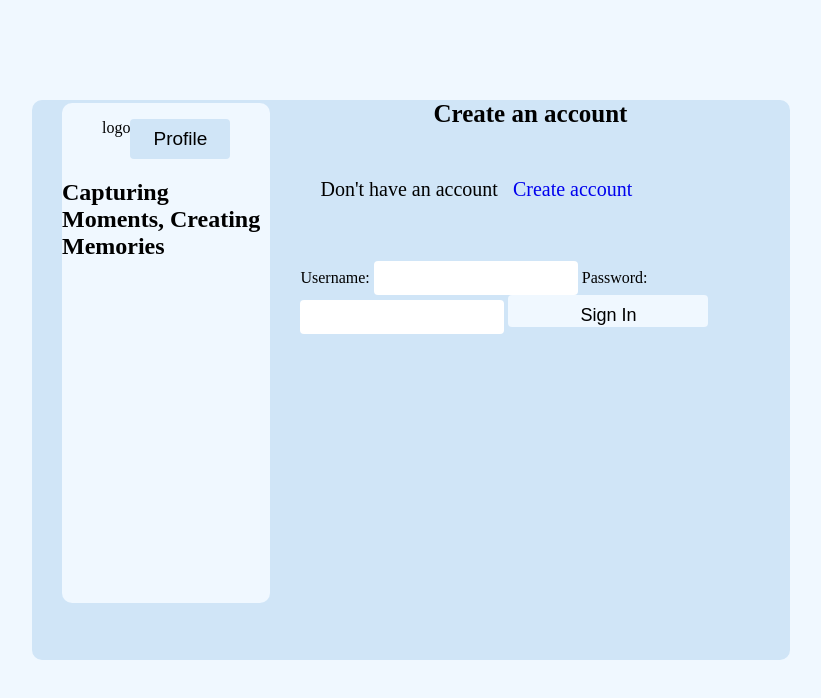
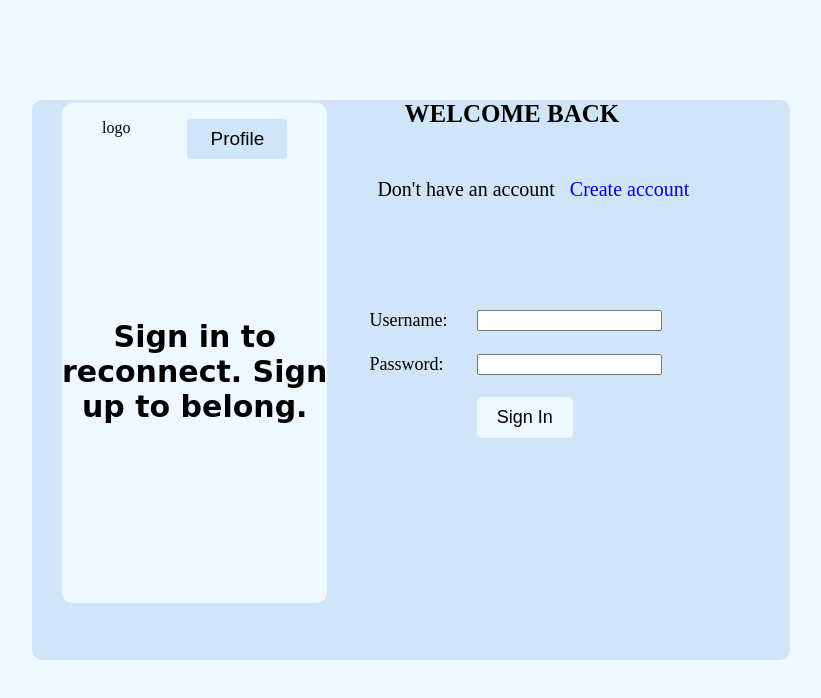
Before and after one commit to Ndima-karabo17/Simple-OOP-Login-Profile-System, a plain HTML site: page index.html in a window 1280 px wide. Shown: the whole page, without its empty margins (276-1097 px from the left). Drawn offline with Linux system fonts and the light colour scheme.

Commit message:
Update index.html
I change slogan from creating moments to sign up to belong

```diff
--- a/index.html
+++ b/index.html
@@ -13,29 +13,33 @@
     <li>logo</li>
     <li><button><a href="profile.html">Profile</a></button></li>
 </ul>
-<div>
-    <h2>Capturing Moments, Creating Memories</h2>
+<div id="slogan">
+    <h2>Sign in to reconnect. Sign up to belong.</h2>
 </div>
     </section>
   <section class="signup-section">
     <div id="signup">
-        <h2>Create an account</h2>
+        <h2>WELCOME BACK</h2>
         <p><span>Don't have an account</span><a href="signup.html">Create account</a></p>
     </div>
     <div id="login-div">
-        <form action="">
-            <tr>
-                <td>Username:</td>
-                <td><input type="text" name="username-login" id="username-login"></td>
+        <form action="/index.html">
+            <table>
+                <tr>
+                <td >Username:</td>
+                <td><input type="text" name="username-login" id="username-login" required></td>
             </tr>
+            <br>
             <tr>
                 <td>Password:</td>
-                <td><input type="password" name="password-login" id="password-login"></td>
+                <td><input type="password" name="password-login" id="password-login" required></td>
             </tr>
+            <br>
             <tr>
                 <td></td>
                 <td><input type="submit" value="Sign In" id="signin-button"></td>
             </tr>
+            </table>
         </form>
     </div>
   </section>
```
